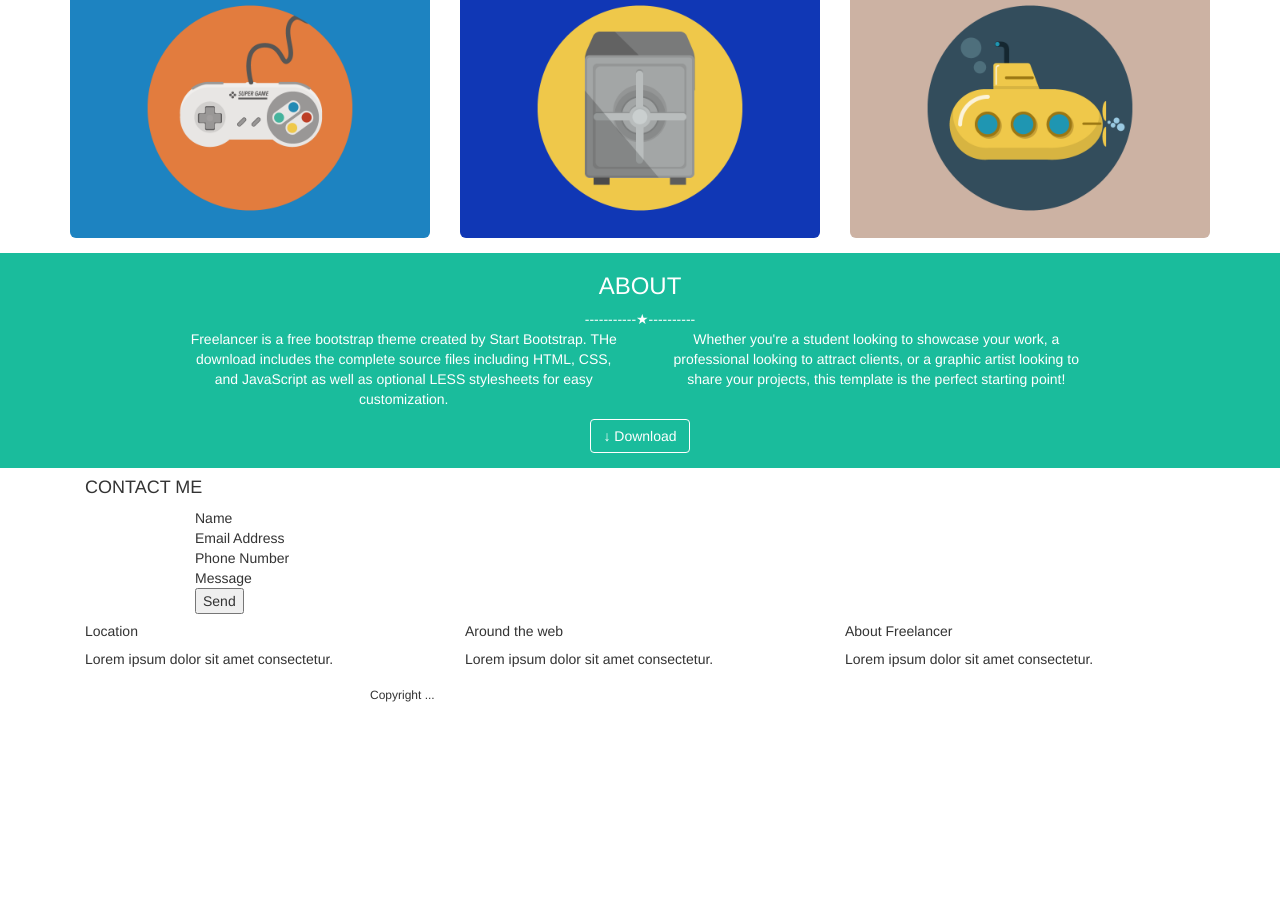
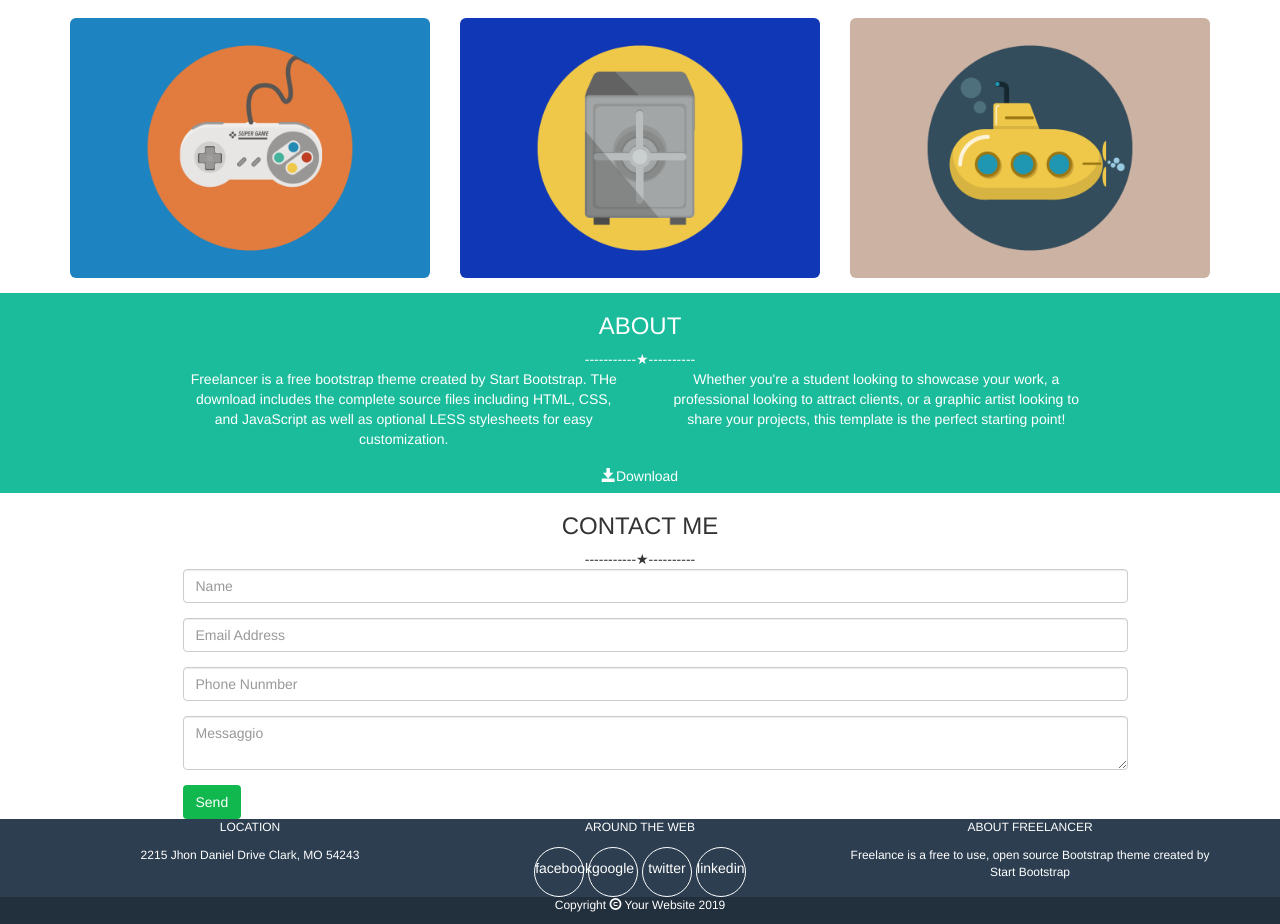
Before and after one commit to Iruiasaro/html-css-bootstrap-freelancer, a plain HTML site: page index.html in a window 1280 px wide. Shown: the part 748-1672 px from the top of the page. Before the commit the page ends 1460 px from the top, so only its background shows below. Drawn offline with nearby package versions, Linux system fonts and the light colour scheme.

Commit message:
contact me e footer da completare

```diff
--- a/index.html
+++ b/index.html
@@ -40,6 +40,7 @@
                                 </div>
                                 <div class="text-white text-center">
                                     <h2>START BOOTSTRAP</h2>
+                                    -----------&starf;----------
                                     <p>GRAPHIC ARTIST - WEB DESIGNER - ILLUSTRATOR</p>
                                 </div>
 
@@ -52,8 +53,10 @@
             <!-- inserimento portfolio section     -->
             <section>
                 <div class="container">
-                    <h3 class="text-center">PORTFOLIO</h3>
-
+                    <div class="text-center">
+                        <h3>PORTFOLIO</h3>
+                        -----------&starf;----------
+                    </div>
                     <div class="row">
                         <div class="col-sm-6 col-md-4">
                             <div class="img_portfolio">
@@ -109,64 +112,94 @@
                                     <p>Whether you're a student looking to showcase your work, a professional looking to attract clients, or a graphic artist looking to share your projects, this template is the perfect starting point!</p>
                                 </div>
                             </div>
-                                <div class="col-xs-12">
-                                    <button type="button" class="btn btn-transparent center-block margin">&#8595; Download</button>
-                                </div>
+                            <button class="btn btn_white center block">
+                                <span class="glyphicon glyphicon-save"></span>Download</button>
                     </div>
                 </div>
             </section>
 
                 <!-- inserimento sezione contact me -->
             <section>
-
-                    <div class="container contact_me">
-                        <div class="col-xs-12">
-                            <h4>CONTACT ME</h4>
-                        </div>
-                        <div class="col-sm-10 col-sm-offset-1">
-                            <div class="col-xs-8 col-sm-8  ">Name</div>
-                            <div class="col-xs-8 col-sm-8 ">Email Address</div>
-                            <div class="col-xs-8 col-sm-8 ">Phone Number</div>
-                            <div class="col-xs-8 col-sm-8">Message</div>
-                            <div class="col-xs-8 col-sm-8"><button>Send</button></div>
+                <div class="container">
+                    <div class="text-center">
+                    <h3>CONTACT ME</h3>
+                    -----------&starf;----------
                 </div>
 
+                <div class="container">
+                    <div class="row">
+                        <div class="col-sm-10 col-sm-offset-1">
+                            <form action="">
+                                <div class="form-group">
+                                    <input type="email" class="form-control" id="exampleInputEmail1" placeholder="Name">
+                                </div>
+
+                                <div class="form-group">
+                                    <input type="email" class="form-control" id="exampleInputEmail1" placeholder="Email Address">
+                                </div>
+
+                                <div class="form-group">
+                                    <input type="email" class="form-control" id="exampleInputEmail1" placeholder="Phone Nunmber">
+                                </div>
+
+                                <div class="form-group">
+                                    <textarea class="form-control" id="exampleInputEmail1" placeholder="Messaggio"></textarea>
+                                </div>
+
+                                <button class="btn btn_green center block">Send</button>
+                            </form>
                         </div>
                     </div>
                 </div>
             </section>
 
                 <!-- inserimento footer  -->
-        <footer>
+                <footer class="text-white text-center">
+                    <div class="footer_top">
                         <div class="container">
-                    <div class="address_top">
+                            <div class="row">
                                 <div class="col-sm-4">
-                            <h5>Location</h5>
-                            <p>Lorem ipsum dolor sit amet consectetur.</p>
+                                    <p>LOCATION</p>
+                                    <p>2215 Jhon Daniel Drive Clark, MO 54243</p>
                                 </div>
                                 <div class="col-sm-4">
-                            <h5>Around the web</h5>
-                            <p>Lorem ipsum dolor sit amet consectetur.</p>
+                                    <p>AROUND THE WEB</p>
+                                    <div>
+                                        <div class="social">
+                                            <a class="btn-social" href="#" role="button">facebook</a>
+                                        </div>
+                                        <div class="social">
+                                            <a class="btn-social" href="#" role="button">google</a>
+                                        </div>
+                                        <div class="social">
+                                            <a class="btn-social" href="#" role="button">twitter</a>
+                                        </div>
+                                        <div class="social">
+                                            <a class="btn-social" href="#" role="button">linkedin</a>
+                                        </div>
+
+                                    </div>
                                 </div>
                                 <div class="col-sm-4">
-                            <h5>About Freelancer</h5>
-                            <p>Lorem ipsum dolor sit amet consectetur.</p>
+                                    <p>ABOUT FREELANCER</p>
+                                    <p>Freelance is a free to use, open source Bootstrap theme created by <span class="text-capitalize">Start Bootstrap</span></p>
+                                </div>
                             </div>
                         </div>
                     </div>
 
+                    <div class="footer_bottom">
                         <div class="container">
-                    <div class="address_bottom">
+                            <div class="row">
                                 <div class="col-sm-6 col-sm-offset-3">
-                            <h6>Copyright ... </h6>
+                                    <p>Copyright <span class="glyphicon glyphicon-copyright-mark"></span> Your Website 2019</p>
+                                </div>
+
+
                             </div>
                         </div>
                     </div>
                 </footer>
         </main>
-
-
-
-
     </body>
 </html>
--- a/style.css
+++ b/style.css
@@ -1,12 +1,3 @@
-
-
-/* .row ul li {
-    float: left;
-    list-style: none;
-    padding: 2px;
-    color: rgb(255, 255, 255);
-} */
-
 .background_hero {
     background-color: rgba(26,188,156,255);
 }
@@ -14,65 +5,6 @@
 .img_container {
     max-width: 200px;
 }
-
-/* .img_hero {
-    height: 30px;
-    background-color: whitesmoke;
-} */
-
-/* .hero_text {
-    padding-top: 15px;
-} */
-
-/* .img_hero {
-    height: 50px;
-    text-align: center;
-} */
-
-/* .portfolio {
-    text-align: center;
-}
-
-.portfolio [class*="col-"]{
-    height: 100px;
-}
-
-
-
-
-.bt_download {
-    background-color: transparent;
-    color:white;
-    border: 1px solid white;
-    padding: 5px;
-    margin-top:15px;
-}
-
-.contact_me {
-    text-align: left;
-}
-
-.contact_me h4 {
-    text-align: center;
-}
-
-.address_top {
-    background-color: rgba(58,84,109,255);
-    text-align: center;
-    color: white;
-    height: 180px;
-}
-
-.address_bottom {
-    background-color: rgba(44,62,80,255);
-    color: white;
-    text-align: center;
-    height: 70px;
-}
-
-/* section {
-    min-height: 150px;
-} */
 
 .nav_personal {
     background-color: #2c3e50;
@@ -119,3 +51,44 @@ button.btn-transparent {
 button.btn-transparent:hover {
     color: white;
 }
+
+.form-control {
+    border-top: none;
+    border-bottom: none;
+    border-left: none;
+    border-right: none;
+    box-shadow: none;
+    border-radius: 0;
+}
+
+.btn_white {
+    background-color: transparent;
+    border: solid 1px white;
+}
+.btn_green {
+    background-color: rgb(16, 184, 77);
+    color: rgb(255, 255, 255);
+}
+
+.footer_top {
+    background-color: #2c3e50;
+}
+
+.footer_top a {
+    line-height: 40px;
+    text-align: center;
+    margin: 0;
+    color: white;
+}
+
+.footer_bottom {
+    background-color: #222f3c;
+}
+
+.social {
+    display: inline-block;
+    width: 50px;
+    height: 50px;
+    border-radius: 50%;
+    border: 1px solid white;
+}
```
Lines whose indentation alone changed are shown as unchanged.
